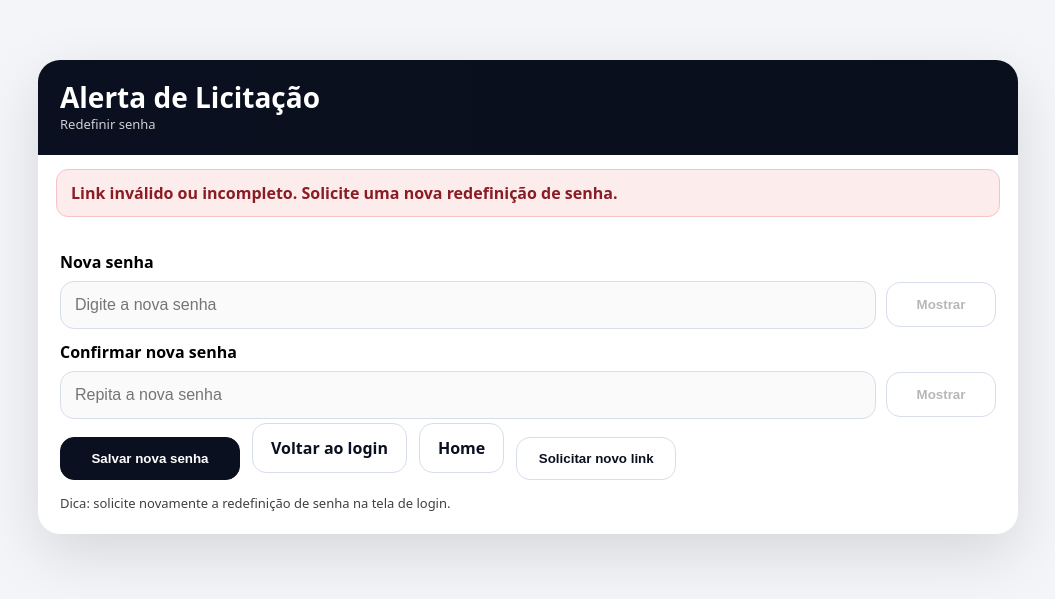
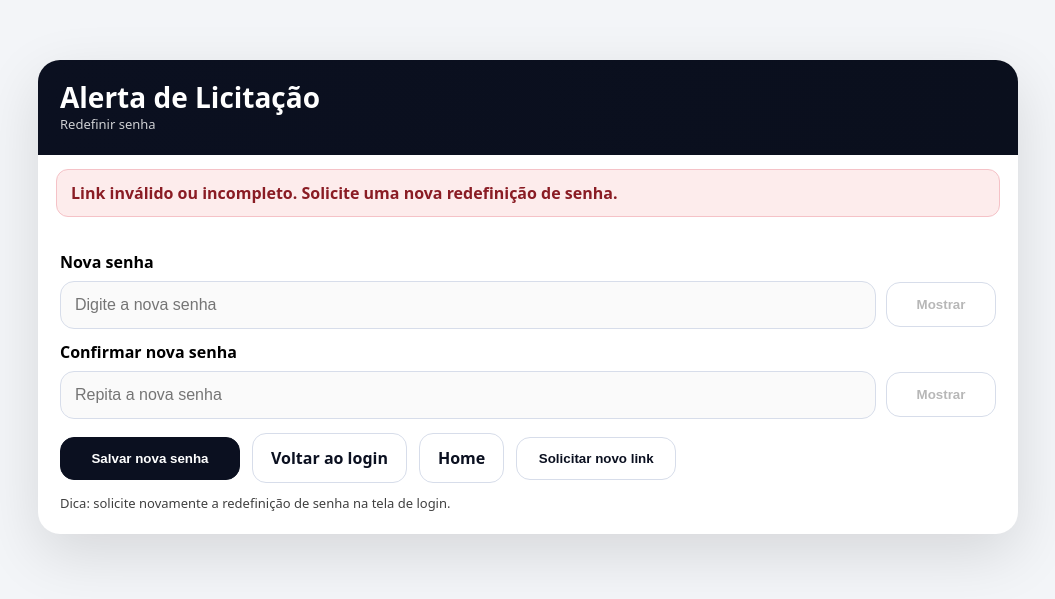
Before and after one commit to cleonenas123-dev/alerta-licitacao-v2, a Next.js app: page /reset-senha in a window 1280 px wide. Shown: the part 127-726 px from the top of the page, without its empty margins (112-1167 px from the left). Built offline with nearby package versions, Linux system fonts and the light colour scheme; no server answers.

Commit message:
Update ResetSenhaClient.js

```diff
--- a/app/reset-senha/ResetSenhaClient.js
+++ b/app/reset-senha/ResetSenhaClient.js
@@ -312,6 +312,7 @@ const styles = {
     border: "1px solid #d7ddea",
     outline: "none",
     fontSize: 16,
+    boxSizing: "border-box",
     minWidth: 0,
   },
   row: { display: "flex", gap: 10, alignItems: "center", minWidth: 0 },
@@ -328,7 +329,7 @@ const styles = {
     flexShrink: 0,
   },
 
-  actions: { display: "flex", gap: 12, marginTop: 18, flexWrap: "wrap" },
+  actions: { display: "flex", gap: 12, marginTop: 18, flexWrap: "wrap", alignItems: "center" },
   primaryBtn: {
     background: "#0b1020",
     color: "#fff",
```
